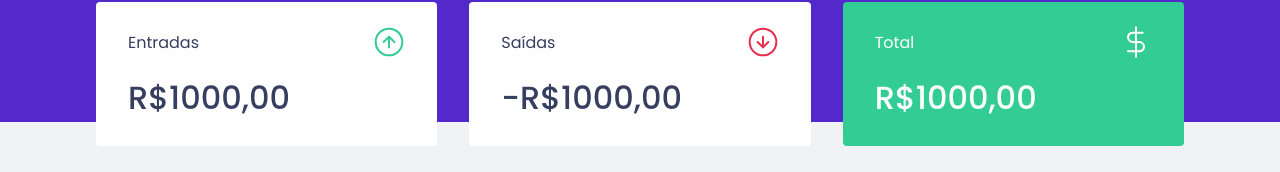
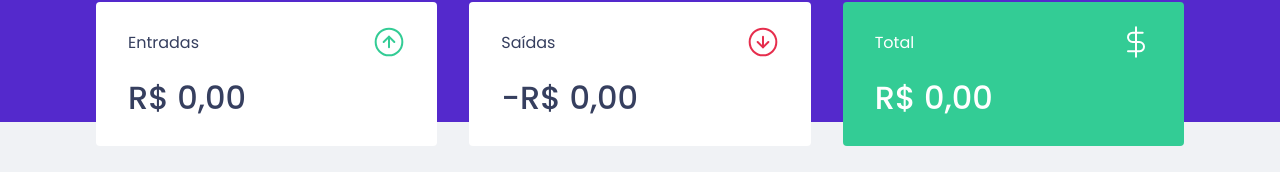
Before and after one commit to thiagocdn/dtmoney-ignite-reactjs, a React (Create React App) app: page / in a window 1280 px wide. Shown: the part 150-322 px from the top of the page. Built offline with nearby package versions, Linux system fonts and the light colour scheme; no server answers; what miragejs would draw is missing.

Commit message:
Aplicação funcional

```diff
--- a/src/components/Summary/index.tsx
+++ b/src/components/Summary/index.tsx
@@ -1,4 +1,4 @@
-import { useContext } from "react";
+import { useContext, useEffect } from "react";
 
 import { Container } from "./styles";
 
@@ -10,6 +10,21 @@
 export function Summary() {
   const { transactions } = useContext(TransactionsContext)
 
+  const summary = transactions.reduce((acc, transaction) => {
+    if (transaction.type === 'deposit') {
+      acc.deposits += transaction.amount
+      acc.total += transaction.amount
+    } else {
+      acc.withdraws += transaction.amount
+      acc.total -= transaction.amount
+    }
+    return acc
+  }, {
+    deposits: 0,
+    withdraws: 0,
+    total: 0,
+  })
+
   return (
     <Container>
       <div>
@@ -18,7 +33,12 @@
           <img src={incomeImg} alt="Entradas" />
         </header>
         <strong>
-          R$1000,00
+          {
+            new Intl.NumberFormat('pt-BR', {
+              style: 'currency',
+              currency: 'BRL'
+            }).format(summary.deposits)
+          }
         </strong>
       </div>
 
@@ -28,7 +48,12 @@
           <img src={outcomeImg} alt="Entradas" />
         </header>
         <strong>
-          -R$1000,00
+          {
+            new Intl.NumberFormat('pt-BR', {
+              style: 'currency',
+              currency: 'BRL'
+            }).format(-summary.withdraws)
+          }
         </strong>
       </div>
 
@@ -38,7 +63,12 @@
           <img src={totalImg} alt="Entradas" />
         </header>
         <strong>
-          R$1000,00
+          {
+            new Intl.NumberFormat('pt-BR', {
+              style: 'currency',
+              currency: 'BRL'
+            }).format(summary.total)
+          }
         </strong>
       </div>
     </Container>
```
